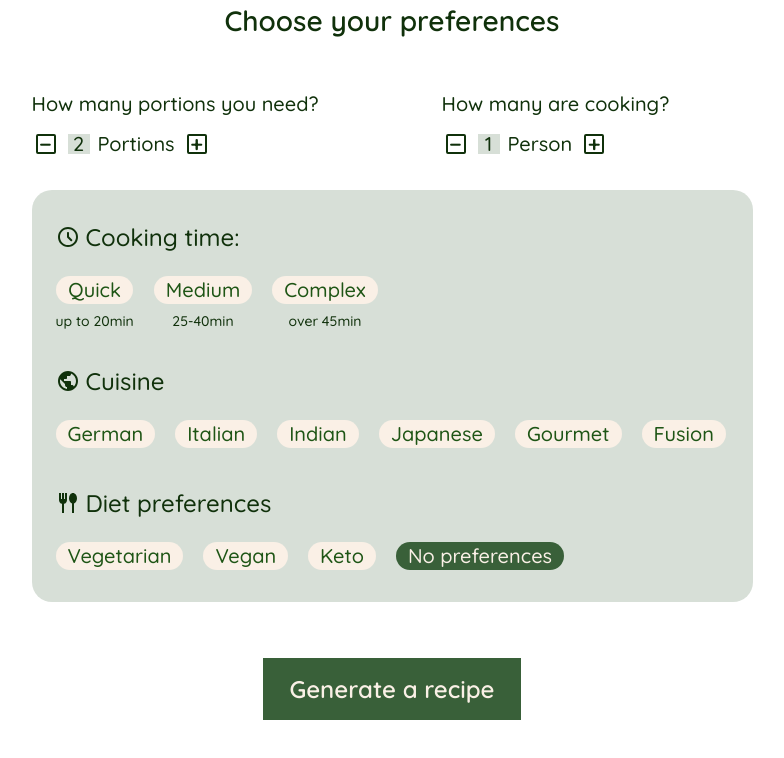
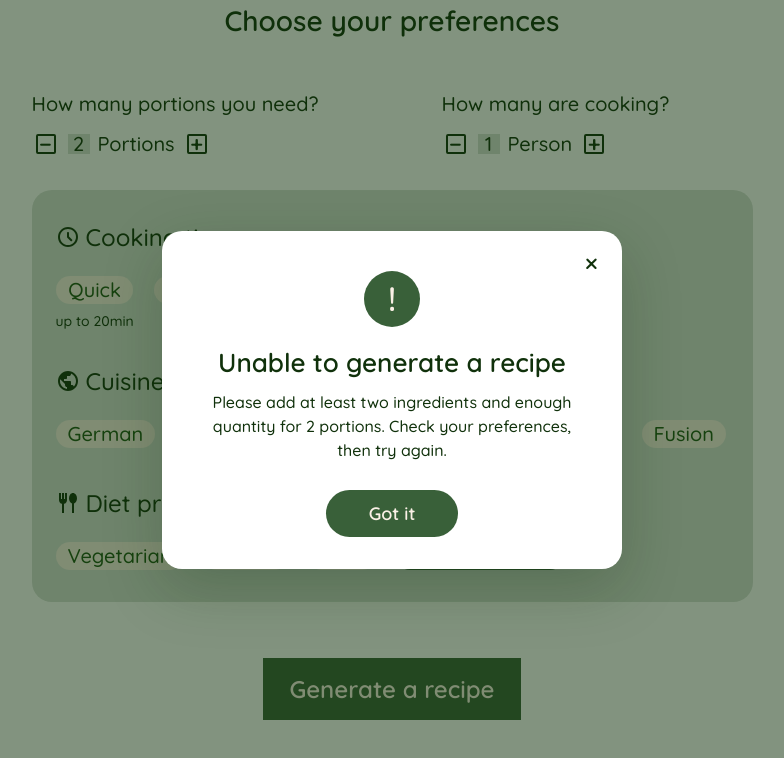
Before and after one commit to OlegOlanovski/Code-a-Cuisine, an Angular app: page /generate-recipe/preferences in a window 1280 px wide. Both pictures are taken after a click on the button "Generate a recipe". Shown: the part 197-955 px from the top of the page, without its empty margins (248-1032 px from the left). Built offline with nearby package versions, Linux system fonts and the light colour scheme.

Commit message:
feat: add recipe validation popup and fix counter labels

```diff
--- a/src/app/pages/preferences/preferences.html
+++ b/src/app/pages/preferences/preferences.html
@@ -23,7 +23,7 @@
               −
             </button>
             <output>{{ portions() }}</output>
-            <span>{{ portions() === 1 ? 'Portion' : 'Portions' }}</span>
+            <span>Portions</span>
             <button type="button" (click)="changePortions(1)" aria-label="Increase portions">
               +
             </button>
@@ -36,7 +36,7 @@
           <div class="counter-control">
             <button type="button" (click)="changeCooks(-1)" aria-label="Decrease cooks">−</button>
             <output>{{ cooks() }}</output>
-            <span>{{ cooks() === 1 ? 'Person' : 'People' }}</span>
+            <span>Person</span>
             <button type="button" (click)="changeCooks(1)" aria-label="Increase cooks">+</button>
           </div>
         </div>
@@ -108,6 +108,38 @@
       </div>
     </section>
 
-    <button class="generate-button" type="button">Generate a recipe</button>
+    <button class="generate-button" type="button" (click)="generateRecipe()">
+      Generate a recipe
+    </button>
   </main>
+
+  @if (isErrorPopupOpen()) {
+    <div class="error-popup-backdrop" (click)="closeErrorPopup()">
+      <section
+        class="error-popup"
+        role="alertdialog"
+        aria-modal="true"
+        aria-labelledby="recipe-error-title"
+        aria-describedby="recipe-error-description"
+        (click)="$event.stopPropagation()"
+      >
+        <button
+          class="error-popup-close"
+          type="button"
+          aria-label="Close error message"
+          (click)="closeErrorPopup()"
+        >
+          ×
+        </button>
+
+        <div class="error-popup-icon" aria-hidden="true">!</div>
+        <h2 id="recipe-error-title">Unable to generate a recipe</h2>
+        <p id="recipe-error-description">
+          Please add at least two ingredients and enough quantity for {{ portions() }} portions.
+          Check your preferences, then try again.
+        </p>
+        <button class="error-popup-action" type="button" (click)="closeErrorPopup()">Got it</button>
+      </section>
+    </div>
+  }
 </div>
--- a/src/app/pages/preferences/preferences.scss
+++ b/src/app/pages/preferences/preferences.scss
@@ -244,6 +244,86 @@
   }
 }
 
+.error-popup-backdrop {
+  position: fixed;
+  z-index: 1000;
+  inset: 0;
+  display: grid;
+  padding: 24px;
+  place-items: center;
+  background: rgb(16 49 11 / 52%);
+}
+
+.error-popup {
+  position: relative;
+  display: flex;
+  width: min(100%, 460px);
+  padding: 40px 36px 32px;
+  flex-direction: column;
+  align-items: center;
+  color: var(--dark-green);
+  text-align: center;
+  background: #fff;
+  border-radius: 20px;
+  box-shadow: 0 20px 60px rgb(16 49 11 / 24%);
+
+  h2 {
+    margin: 20px 0 12px;
+    font-size: 26px;
+    line-height: 1.2;
+  }
+
+  p {
+    max-width: 360px;
+    margin: 0;
+    font-size: 16px;
+    line-height: 1.5;
+  }
+}
+
+.error-popup-close {
+  position: absolute;
+  top: 14px;
+  right: 16px;
+  padding: 4px 8px;
+  color: var(--dark-green);
+  font-size: 28px;
+  line-height: 1;
+  cursor: pointer;
+  background: transparent;
+  border: 0;
+}
+
+.error-popup-icon {
+  display: grid;
+  width: 56px;
+  height: 56px;
+  color: var(--cream);
+  font-size: 34px;
+  font-weight: 700;
+  line-height: 1;
+  background: var(--olive-green);
+  border-radius: 50%;
+  place-items: center;
+}
+
+.error-popup-action {
+  min-width: 132px;
+  margin-top: 28px;
+  padding: 12px 24px;
+  color: var(--cream);
+  font-size: 18px;
+  font-weight: 600;
+  cursor: pointer;
+  background: var(--olive-green);
+  border: 0;
+  border-radius: 999px;
+
+  &:hover {
+    background: var(--middle-green);
+  }
+}
+
 @media (max-width: 760px) {
   .preferences-header {
     height: auto;
@@ -269,4 +349,8 @@
   .generate-button {
     width: 100%;
   }
+
+  .error-popup {
+    padding: 36px 24px 28px;
+  }
 }
--- a/src/app/pages/preferences/preferences.ts
+++ b/src/app/pages/preferences/preferences.ts
@@ -1,4 +1,4 @@
-import { Component, inject } from '@angular/core';
+import { Component, HostListener, inject, signal } from '@angular/core';
 import { RouterLink } from '@angular/router';
 import { RecipeDraft } from '../../services/recipe-draft';
 
@@ -9,6 +9,8 @@ import { RecipeDraft } from '../../services/recipe-draft';
   styleUrl: './preferences.scss',
 })
 export class Preferences {
+  private readonly minimumIngredientCount = 2;
+  private readonly minimumAmountPerPortion = 150;
   private readonly recipeDraft = inject(RecipeDraft);
 
   protected readonly portions = this.recipeDraft.portions;
@@ -25,6 +27,7 @@ export class Preferences {
 
   protected readonly cuisines = ['German', 'Italian', 'Indian', 'Japanese', 'Gourmet', 'Fusion'];
   protected readonly diets = ['Vegetarian', 'Vegan', 'Keto', 'No preferences'];
+  protected readonly isErrorPopupOpen = signal(false);
 
   protected changePortions(amount: number): void {
     this.portions.update((value) => Math.min(20, Math.max(1, value + amount)));
@@ -45,4 +48,63 @@ export class Preferences {
   protected selectDiet(value: string): void {
     this.diet.set(value);
   }
+
+  protected generateRecipe(): void {
+    if (!this.hasValidRecipeRequest()) {
+      this.isErrorPopupOpen.set(true);
+      return;
+    }
+
+    this.isErrorPopupOpen.set(false);
+  }
+
+  protected closeErrorPopup(): void {
+    this.isErrorPopupOpen.set(false);
+  }
+
+  @HostListener('document:keydown.escape')
+  protected closeErrorPopupOnEscape(): void {
+    this.closeErrorPopup();
+  }
+
+  private hasValidRecipeRequest(): boolean {
+    const ingredients = this.recipeDraft.ingredients();
+    const portions = this.portions();
+    const cooks = this.cooks();
+
+    if (
+      ingredients.length < this.minimumIngredientCount ||
+      !Number.isInteger(portions) ||
+      portions < 1 ||
+      !Number.isInteger(cooks) ||
+      cooks < 1 ||
+      !this.cookingTimes.some((option) => option.label === this.cookingTime()) ||
+      !this.cuisines.includes(this.cuisine()) ||
+      !this.diets.includes(this.diet())
+    ) {
+      return false;
+    }
+
+    const totalAvailableAmount = ingredients.reduce((total, ingredient) => {
+      if (
+        !ingredient.name.trim() ||
+        !Number.isFinite(ingredient.quantity) ||
+        ingredient.quantity <= 0
+      ) {
+        return Number.NaN;
+      }
+
+      if (ingredient.unit === 'piece') {
+        return total + ingredient.quantity * 100;
+      }
+
+      if (ingredient.unit === 'gram' || ingredient.unit === 'ml') {
+        return total + ingredient.quantity;
+      }
+
+      return Number.NaN;
+    }, 0);
+
+    return totalAvailableAmount >= portions * this.minimumAmountPerPortion;
+  }
 }
```
Also changed, not shown: 1 other file (tests, documents, lock files or other folders).
